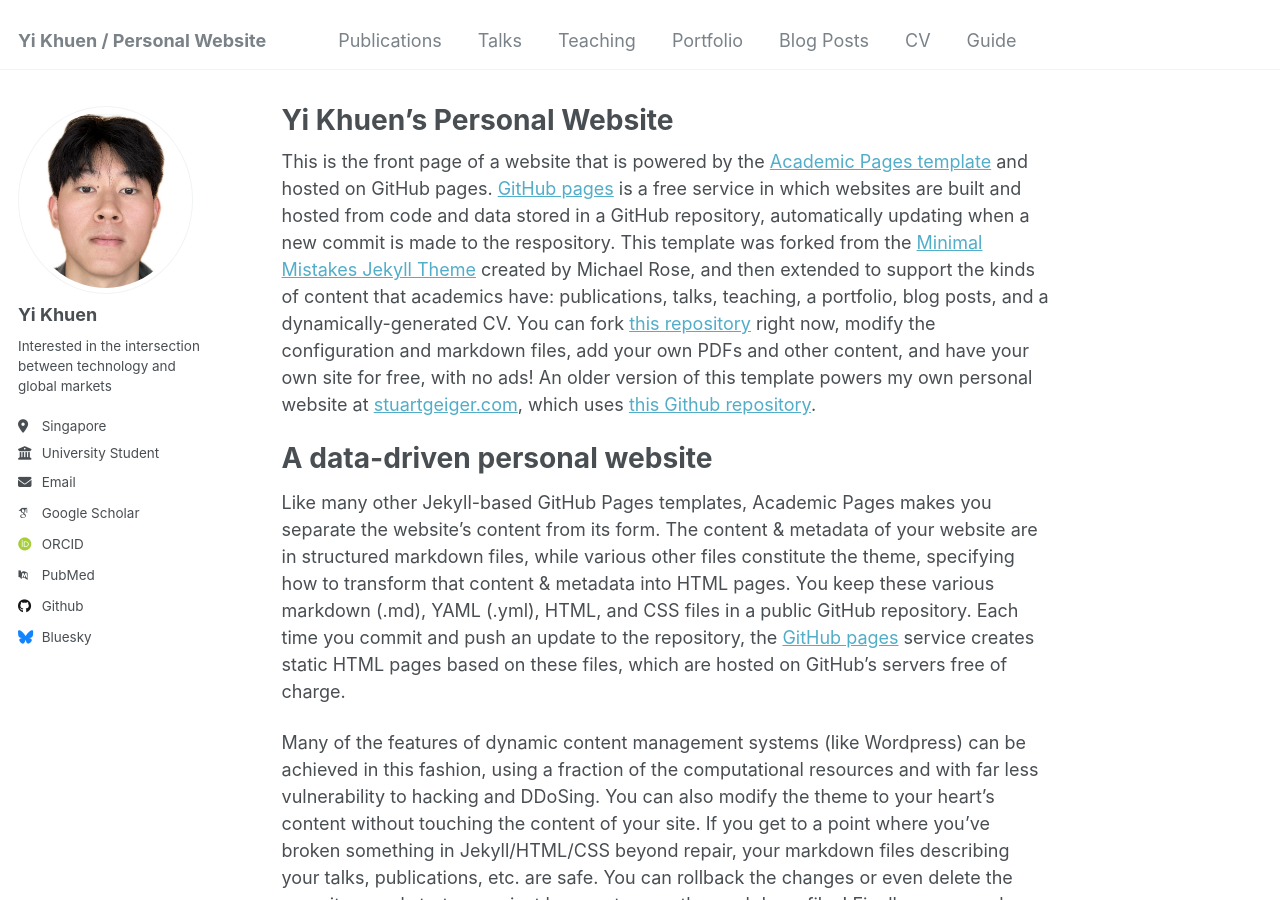
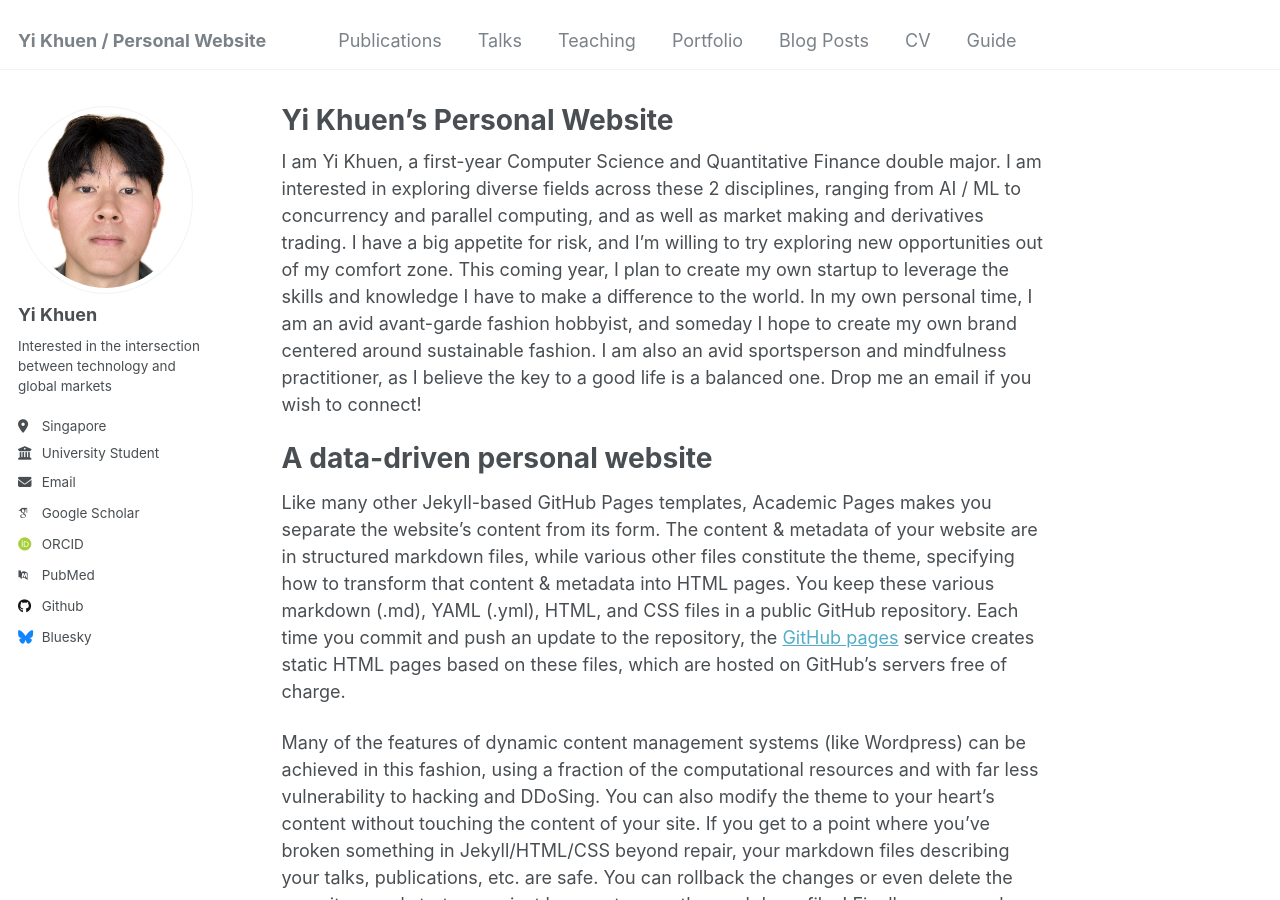
Before and after one commit to yikhuen/yikhuen.github.io, a Jekyll site: the page built from _pages/about.md, in a window 1280 px wide and 900 px high. Built offline with Jekyll 4.4.1, drawn with Linux system fonts in a browser that asks for light colours; some web fonts are replaced.

Commit message:
Changed the home page to add more personal information

```diff
--- a/_pages/about.md
+++ b/_pages/about.md
@@ -7,7 +7,7 @@ redirect_from:
   - /about.html
 ---
 
-This is the front page of a website that is powered by the [Academic Pages template](https://github.com/academicpages/academicpages.github.io) and hosted on GitHub pages. [GitHub pages](https://pages.github.com) is a free service in which websites are built and hosted from code and data stored in a GitHub repository, automatically updating when a new commit is made to the respository. This template was forked from the [Minimal Mistakes Jekyll Theme](https://mmistakes.github.io/minimal-mistakes/) created by Michael Rose, and then extended to support the kinds of content that academics have: publications, talks, teaching, a portfolio, blog posts, and a dynamically-generated CV. You can fork [this repository](https://github.com/academicpages/academicpages.github.io) right now, modify the configuration and markdown files, add your own PDFs and other content, and have your own site for free, with no ads! An older version of this template powers my own personal website at [stuartgeiger.com](http://stuartgeiger.com), which uses [this Github repository](https://github.com/staeiou/staeiou.github.io).
+I am Yi Khuen, a first-year Computer Science and Quantitative Finance double major. I am interested in exploring diverse fields across these 2 disciplines, ranging from AI / ML to concurrency and parallel computing, and as well as market making and derivatives trading. I have a big appetite for risk, and I'm willing to try exploring new opportunities out of my comfort zone. This coming year, I plan to create my own startup to leverage the skills and knowledge I have to make a difference to the world. In my own personal time, I am an avid avant-garde fashion hobbyist, and someday I hope to create my own brand centered around sustainable fashion. I am also an avid sportsperson and mindfulness practitioner, as I believe the key to a good life is a balanced one. Drop me an email if you wish to connect!
 
 A data-driven personal website
 ======
```
Also changed, not shown: images/profile1.png (deleted).
